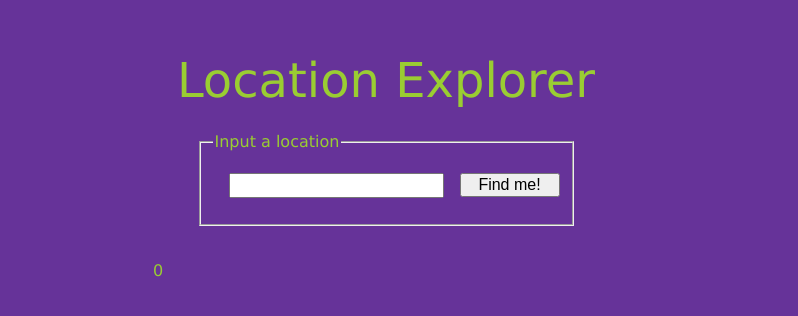
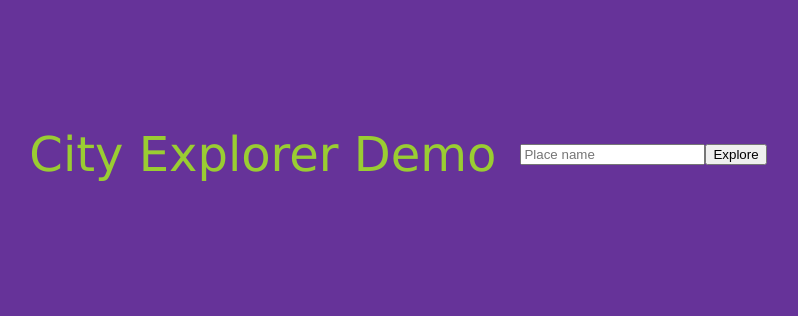
Before and after one commit to jezinho22/city-explorer, a React (Create React App) app: page / in a window 1280 px wide. Shown: the part 254-570 px from the top of the page, without its empty margins (262-1060 px from the left). Built offline with nearby package versions, Linux system fonts and the light colour scheme.

Commit message:
added tims code in appjs moved mine to appjjjs

```diff
--- a/src/App.js
+++ b/src/App.js
@@ -1,75 +1,69 @@
+import "./App.css";
+import axios from "axios";
 import { useState } from "react";
-import axios from "axios";
-import "./App.css";
-import Weather from "./Weather";
 
 function App() {
-	const [searchQuery, setsearchQuery] = useState("");
+	const [searchQuery, setSearchQuery] = useState("");
 	const [location, setLocation] = useState({});
-	const [mapImg, setmapImg] = useState("");
+	const [map, setMap] = useState("");
+	const [apiError, setApiError] = useState("");
 	const [weather, setWeather] = useState([]);
 
+	function handleChange(event) {
+		setSearchQuery(event.target.value);
+	}
+
 	async function getLocation() {
-		let API = `https://eu1.locationiq.com/v1/search?key=${process.env.REACT_APP_API_KEY}&q=${searchQuery}&format=json`;
-		const result = await axios.get(API);
-		return result.data[0];
-	}
-	async function getWeather(location) {
-		// get weather
-		const weatherAPI = `http://localhost:8080/weather?lat=${location.lat}&lon=${location.lon}&searchQuery=${searchQuery}`;
-		const weatherResults = await axios.get(weatherAPI);
-		return weatherResults.data;
-	}
-	async function handleSubmit(event) {
-		event.preventDefault();
-		// get the main location data
-
 		try {
-			// get location data
-			setLocation(await getLocation());
-			console.log(location.lon, location.lat);
-			// stuck here
-			setWeather(await getWeather(location));
-			console.log(weather);
-			// create location map url
-			setmapImg(
-				`https://maps.locationiq.com/v3/staticmap?key=${process.env.REACT_APP_API_KEY}&center=${location.lat},${location.lon}&zoom=15`
-			);
+			// https://eu1.locationiq.com/v1/search?key=YOUR_ACCESS_TOKEN&q=SEARCH_STRING&format=json
+			const API = `https://eu1.locationiq.com/v1/search?key=${process.env.REACT_APP_API_KEY}&q=${searchQuery}&format=json`;
+			const res = await axios.get(API);
+			const newLocation = res.data[0];
+			setLocation(newLocation);
+			getMap(newLocation);
+			getWeather(newLocation);
+			setApiError("");
 		} catch (error) {
-			// error message
-			alert(error + ": It looks like what you entered is not a placename");
+			console.log(error);
+			setApiError(error.message);
+			setLocation({});
+			setWeather([]);
+			setMap("");
 		}
 	}
 
-	// get the string from input
-	function handleChange(event) {
-		setsearchQuery(event.target.value);
+	async function getMap(newLocation) {
+		const API = `https://maps.locationiq.com/v3/staticmap?key=${process.env.REACT_APP_API_KEY}&center=${newLocation.lat},${newLocation.lon}&zoom=11`;
+		setMap(API);
+	}
+
+	async function getWeather(newLocation) {
+		try {
+			const API = `http://localhost:8080/weather?searchQuery=${searchQuery}&lat=${newLocation.lat}&lon=${newLocation.lon}`;
+			const res = await axios.get(API);
+			console.log(res.data);
+			setWeather(res.data);
+		} catch (error) {
+			console.log(error);
+			setWeather([]);
+		}
 	}
 
 	return (
 		<div className="App">
-			<div className="mainContainer">
-				<h1>Location Explorer</h1>
-				<form>
-					<fieldset>
-						<legend>Input a location</legend>
-						<input onChange={handleChange} type="text" id="locationInput" />
-						<button onClick={handleSubmit}>Find me!</button>
-					</fieldset>
-				</form>
-				{location && (
-					<div>
-						<h3>{location.display_name}</h3>
-					</div>
-				)}
-				{weather.length && <h4>Local weather</h4>}
-				{weather.map((day) => (
-					<Weather weather={day} />
-				))}
-			</div>
-			<div className="mapDisplay">
-				{mapImg && <img src={mapImg} alt="map"></img>}
-			</div>
+			<h1>City Explorer Demo</h1>
+			<input onChange={handleChange} placeholder="Place name" />
+			<button onClick={getLocation}>Explore</button>
+			<p>{apiError}</p>
+			<h2>{location.display_name}</h2>
+			{map && <img src={map} alt="map" />}
+			{weather.map((day, index) => {
+				return (
+					<p key={index}>
+						{day.date} - {day.description}
+					</p>
+				);
+			})}
 		</div>
 	);
 }
```
Also changed, not shown: src/AppJJ.js (added, +81 -0 lines).
